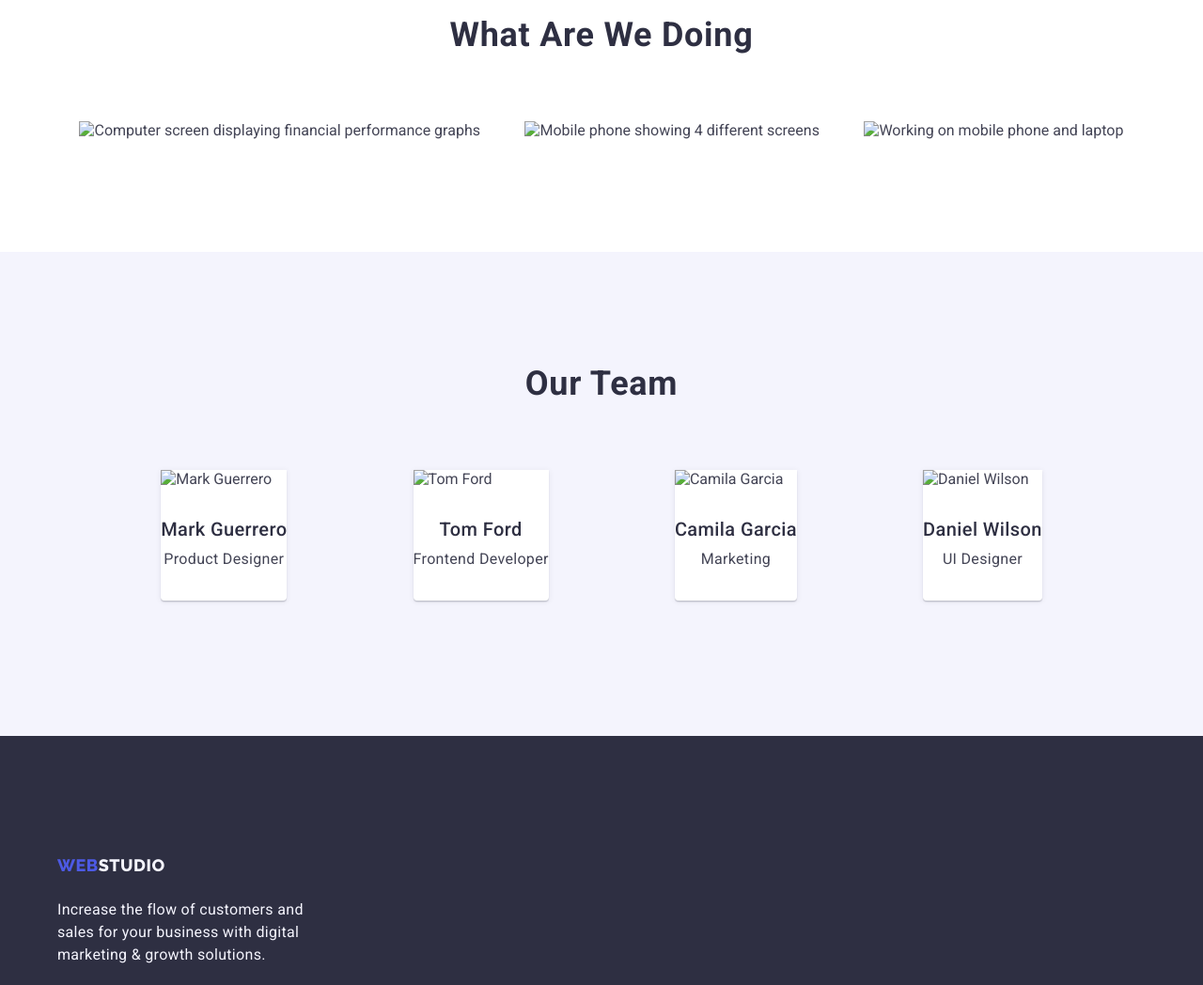
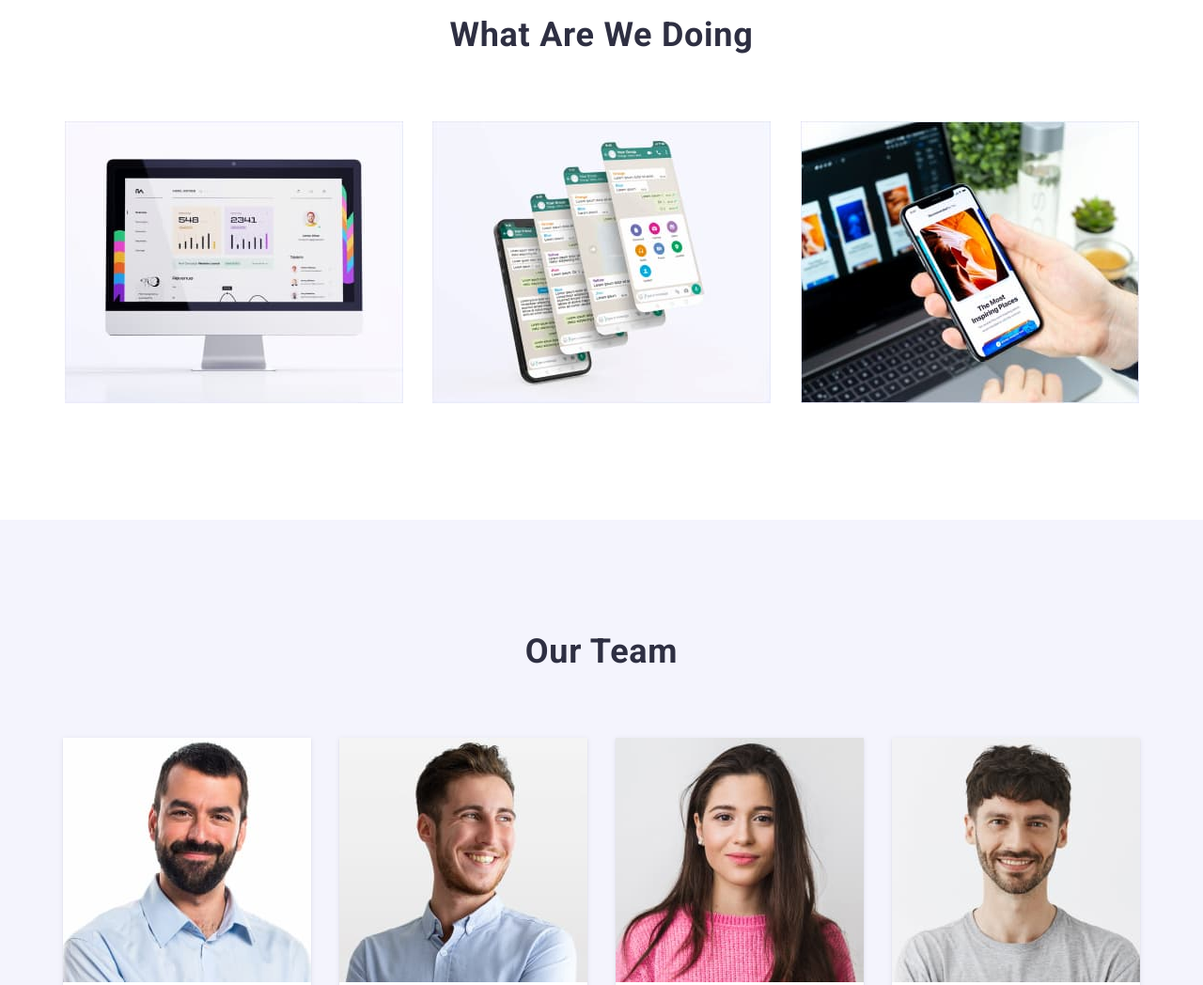
Before and after one commit to daisymilan/goit-markup-hw-03, a plain HTML site: page index.html in a window 1280 px wide. Shown: the part 1260-2308 px from the top of the page at 94% size. Drawn offline with Linux system fonts and the light colour scheme; the site is published under a folder, as on GitHub Pages, so addresses that start at the root find nothing.

Commit message:
Update index.html

```diff
--- a/index.html
+++ b/index.html
@@ -23,9 +23,9 @@
             <!--MENU LINKS-->
                     <nav>
                         <ul class="menu-links">
-                            <li><a href="/studio">Studio</a></li>
-                            <li><a href="/pages/portfolio.html">Portfolio</a></li>
-                            <li><a href="/contacts">Contacts</a></li>
+                            <li><a href="./studio">Studio</a></li>
+                            <li><a href="./pages/portfolio.html">Portfolio</a></li>
+                            <li><a href="./contacts">Contacts</a></li>
                         </ul>
                     </nav>
         </div>
@@ -78,18 +78,18 @@
                 <h2> What Are We Doing</h2>
                     <ul class="section-2 container">
                         <li>
-                            <img src="/images/computer1.jpg"
+                            <img src="./images/computer1.jpg"
                             alt="Computer screen displaying financial performance graphs"
                             width="360" >
 
                         </li>
                         <li>
-                            <img src="/images/mobile1.jpg"
+                            <img src="./images/mobile1.jpg"
                             alt="Mobile phone showing 4 different screens"
                             width="360" >
                         </li>
                         <li>
-                            <img src="/images/Computerandmobile.jpg"
+                            <img src="./images/Computerandmobile.jpg"
                             alt="Working on mobile phone and laptop"
                             width="360" >
                         </li>
@@ -102,7 +102,7 @@
                 <h2> Our Team</h2>
                     <ul class="team container">
                         <li>
-                            <img src="/images/MarkGuerrero.jpg"
+                            <img src="./images/MarkGuerrero.jpg"
                             alt="Mark Guerrero"
                             width="264" >
                             <h3>Mark Guerrero</h3>
@@ -110,7 +110,7 @@
                         </li>
 
                         <li>
-                            <img src="/images/TomFord.jpg"
+                            <img src="./images/TomFord.jpg"
                             alt="Tom Ford"
                             width="264" >
                             <h3> Tom Ford</h3>
@@ -118,7 +118,7 @@
                         </li>
 
                         <li>
-                            <img src="/images/CamilaGarcia.jpg"
+                            <img src="./images/CamilaGarcia.jpg"
                             alt="Camila Garcia"
                             width="264" >
                             <h3> Camila Garcia</h3>
@@ -126,7 +126,7 @@
                         </li>
 
                         <li>
-                            <img src="/images/DanielWilson.jpg"
+                            <img src="./images/DanielWilson.jpg"
                             alt="Daniel Wilson"
                             width="264" >
                             <h3> Daniel Wilson</h3>
```
